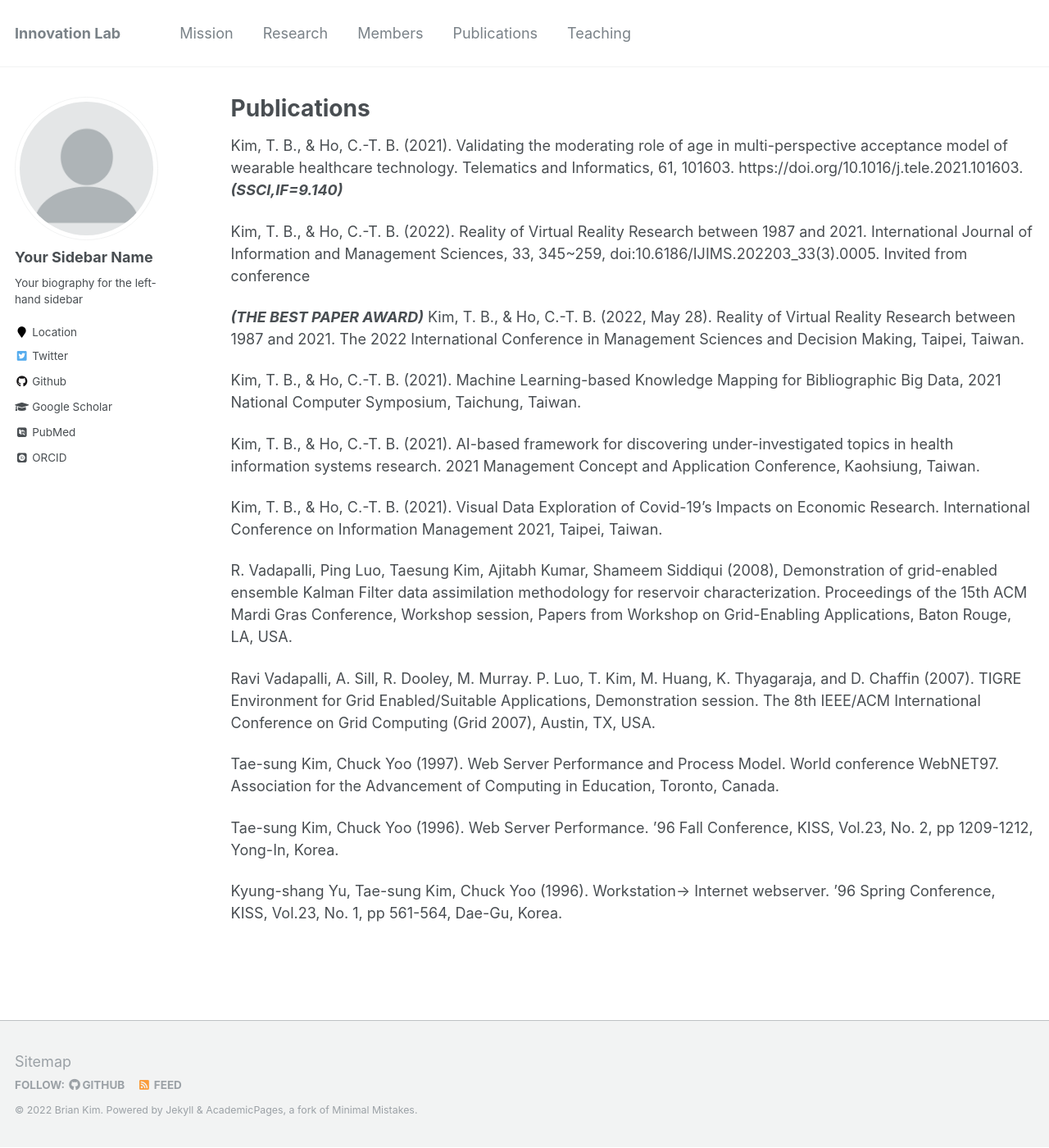
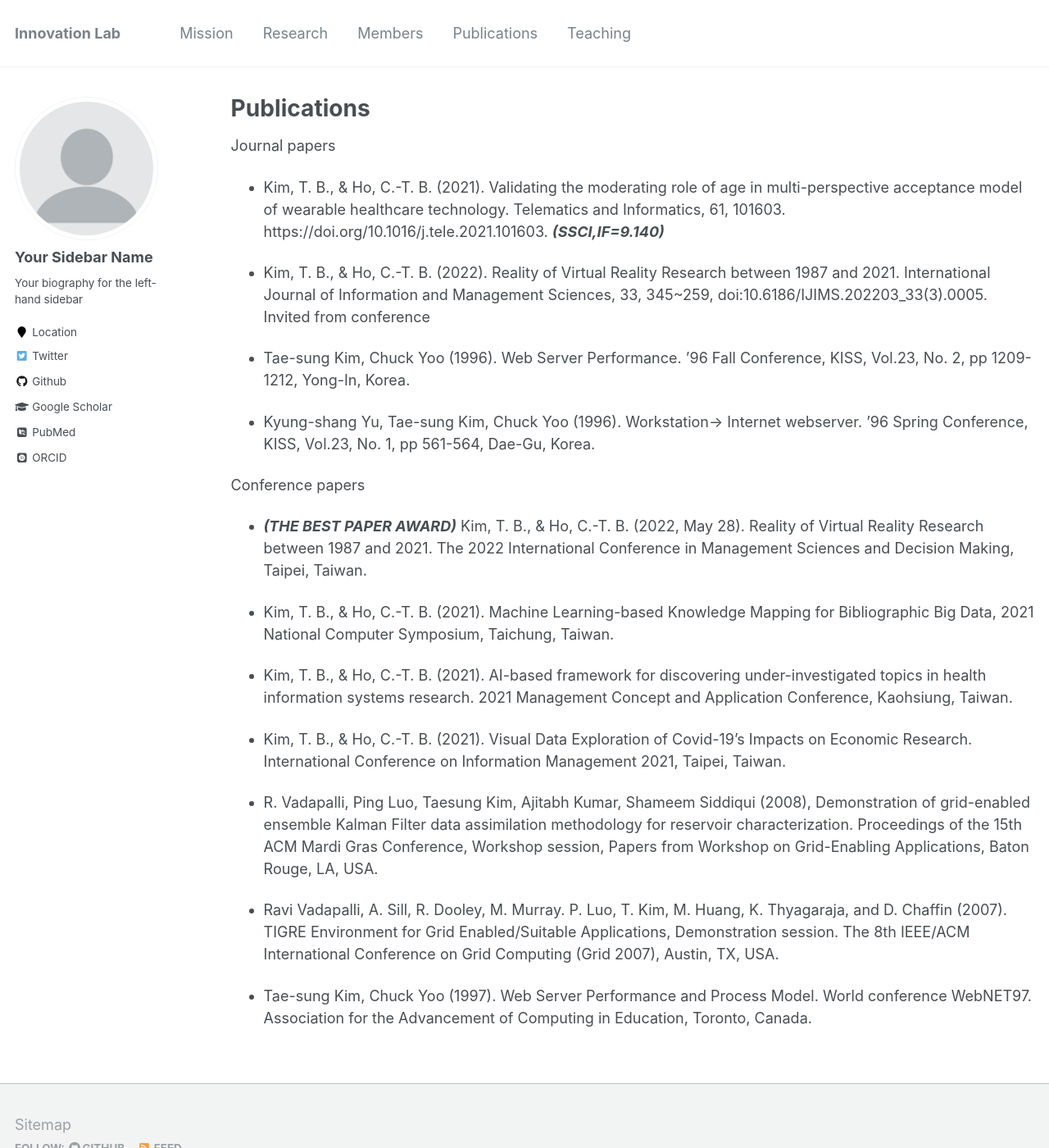
Before and after one commit to thugmba/innovationlab, a Jekyll site: the page built from _pages/publications.md, in a window 1280 px wide and 1400 px high. Shown: the whole window at 82% size. Built offline with Jekyll 4.4.1, drawn with Linux system fonts in a browser that asks for light colours; some web fonts are replaced.

Commit message:
Update publications

```diff
--- a/_pages/publications.md
+++ b/_pages/publications.md
@@ -5,27 +5,32 @@ permalink: /publications/
 author_profile: true
 ---
 
-Kim, T. B., & Ho, C.-T. B. (2021). Validating the moderating role of age in multi-perspective acceptance model of wearable healthcare technology. Telematics and Informatics, 61, 101603. https://doi.org/10.1016/j.tele.2021.101603. __*(SSCI,IF=9.140)*__
+Journal papers
 
-Kim, T. B., & Ho, C.-T. B. (2022). Reality of Virtual Reality Research between 1987 and 2021. International Journal of Information and Management Sciences, 33, 345~259, doi:10.6186/IJIMS.202203_33(3).0005. Invited from conference
+- Kim, T. B., & Ho, C.-T. B. (2021). Validating the moderating role of age in multi-perspective acceptance model of wearable healthcare technology. Telematics and Informatics, 61, 101603. https://doi.org/10.1016/j.tele.2021.101603. __*(SSCI,IF=9.140)*__
 
-__*(THE BEST PAPER AWARD)*__ Kim, T. B., & Ho, C.-T. B. (2022, May 28). Reality of Virtual Reality Research between 1987 and 2021. The 2022 International Conference in Management Sciences and Decision Making, Taipei, Taiwan.
+- Kim, T. B., & Ho, C.-T. B. (2022). Reality of Virtual Reality Research between 1987 and 2021. International Journal of Information and Management Sciences, 33, 345~259, doi:10.6186/IJIMS.202203_33(3).0005. Invited from conference
 
-Kim, T. B., & Ho, C.-T. B. (2021). Machine Learning-based Knowledge Mapping for Bibliographic Big Data, 2021 National Computer Symposium, Taichung, Taiwan.
+- Tae-sung Kim, Chuck Yoo (1996). Web Server Performance. ’96 Fall Conference, KISS, Vol.23, No. 2, pp 1209-1212, Yong-In, Korea.
 
-Kim, T. B., & Ho, C.-T. B. (2021). AI-based framework for discovering under-investigated topics in health information systems research. 2021 Management Concept and Application Conference, Kaohsiung, Taiwan.
+- Kyung-shang Yu, Tae-sung Kim, Chuck Yoo (1996). Workstation-> Internet webserver. ’96 Spring Conference, KISS, Vol.23, No. 1, pp 561-564, Dae-Gu, Korea.
 
-Kim, T. B., & Ho, C.-T. B. (2021). Visual Data Exploration of Covid-19’s Impacts on Economic Research. International Conference on Information Management 2021, Taipei, Taiwan.
+Conference papers
 
-R. Vadapalli, Ping Luo, Taesung Kim, Ajitabh Kumar, Shameem Siddiqui (2008), Demonstration of grid-enabled ensemble Kalman Filter data assimilation methodology for reservoir characterization. Proceedings of the 15th ACM Mardi Gras Conference, Workshop session, Papers from Workshop on Grid-Enabling Applications, Baton Rouge, LA, USA.
+- __*(THE BEST PAPER AWARD)*__ Kim, T. B., & Ho, C.-T. B. (2022, May 28). Reality of Virtual Reality Research between 1987 and 2021. The 2022 International Conference in Management Sciences and Decision Making, Taipei, Taiwan.
 
-Ravi Vadapalli, A. Sill, R. Dooley, M. Murray. P. Luo, T. Kim, M. Huang, K. Thyagaraja, and D. Chaffin (2007). TIGRE Environment for Grid Enabled/Suitable Applications, Demonstration session. The 8th IEEE/ACM International Conference on Grid Computing (Grid 2007), Austin, TX, USA.
+- Kim, T. B., & Ho, C.-T. B. (2021). Machine Learning-based Knowledge Mapping for Bibliographic Big Data, 2021 National Computer Symposium, Taichung, Taiwan.
 
-Tae-sung Kim, Chuck Yoo (1997). Web Server Performance and Process Model. World conference WebNET97. Association for the Advancement of Computing in Education, Toronto, Canada.
+- Kim, T. B., & Ho, C.-T. B. (2021). AI-based framework for discovering under-investigated topics in health information systems research. 2021 Management Concept and Application Conference, Kaohsiung, Taiwan.
 
-Tae-sung Kim, Chuck Yoo (1996). Web Server Performance. ’96 Fall Conference, KISS, Vol.23, No. 2, pp 1209-1212, Yong-In, Korea.
+- Kim, T. B., & Ho, C.-T. B. (2021). Visual Data Exploration of Covid-19’s Impacts on Economic Research. International Conference on Information Management 2021, Taipei, Taiwan.
 
-Kyung-shang Yu, Tae-sung Kim, Chuck Yoo (1996). Workstation-> Internet webserver. ’96 Spring Conference, KISS, Vol.23, No. 1, pp 561-564, Dae-Gu, Korea.
+- R. Vadapalli, Ping Luo, Taesung Kim, Ajitabh Kumar, Shameem Siddiqui (2008), Demonstration of grid-enabled ensemble Kalman Filter data assimilation methodology for reservoir characterization. Proceedings of the 15th ACM Mardi Gras Conference, Workshop session, Papers from Workshop on Grid-Enabling Applications, Baton Rouge, LA, USA.
+
+- Ravi Vadapalli, A. Sill, R. Dooley, M. Murray. P. Luo, T. Kim, M. Huang, K. Thyagaraja, and D. Chaffin (2007). TIGRE Environment for Grid Enabled/Suitable Applications, Demonstration session. The 8th IEEE/ACM International Conference on Grid Computing (Grid 2007), Austin, TX, USA.
+
+- Tae-sung Kim, Chuck Yoo (1997). Web Server Performance and Process Model. World conference WebNET97. Association for the Advancement of Computing in Education, Toronto, Canada.
+
 
 <!-- {% if author.googlescholar %}
   You can also find my articles on <u><a href="{{author.googlescholar}}">my Google Scholar profile</a>.</u>
```
